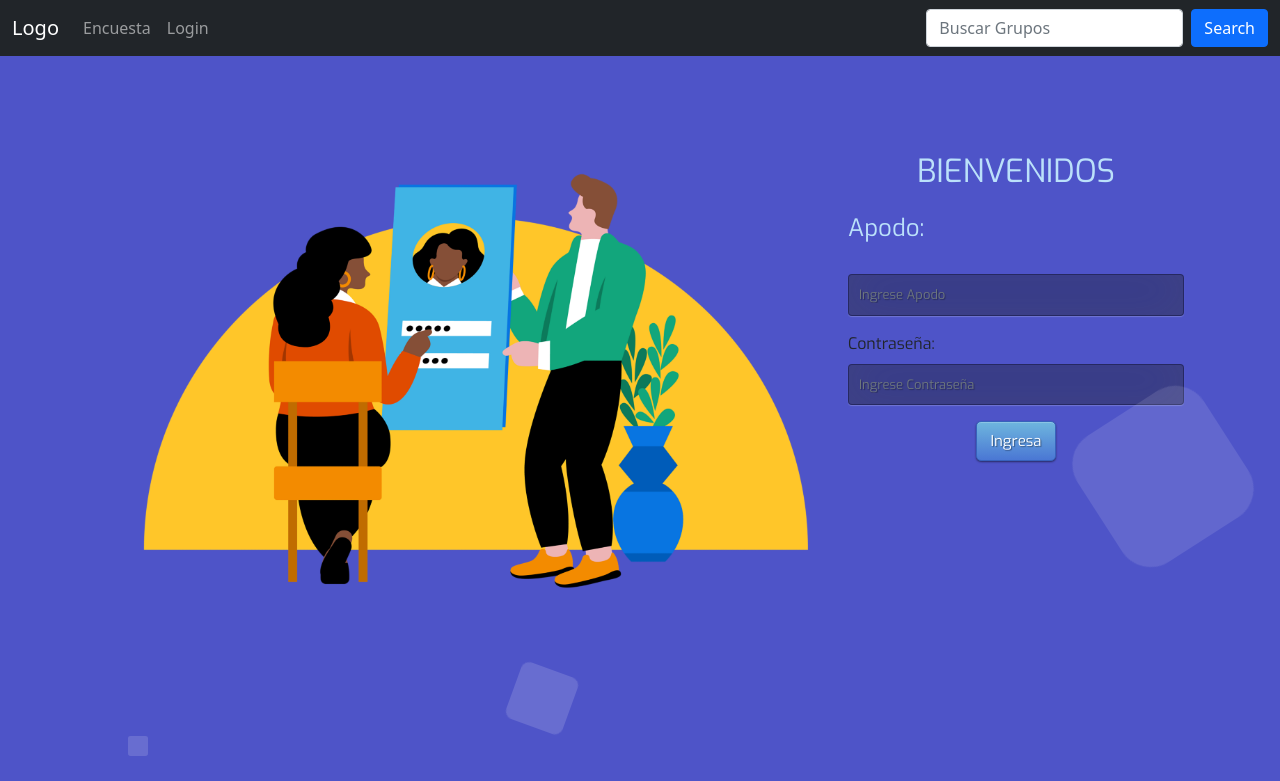
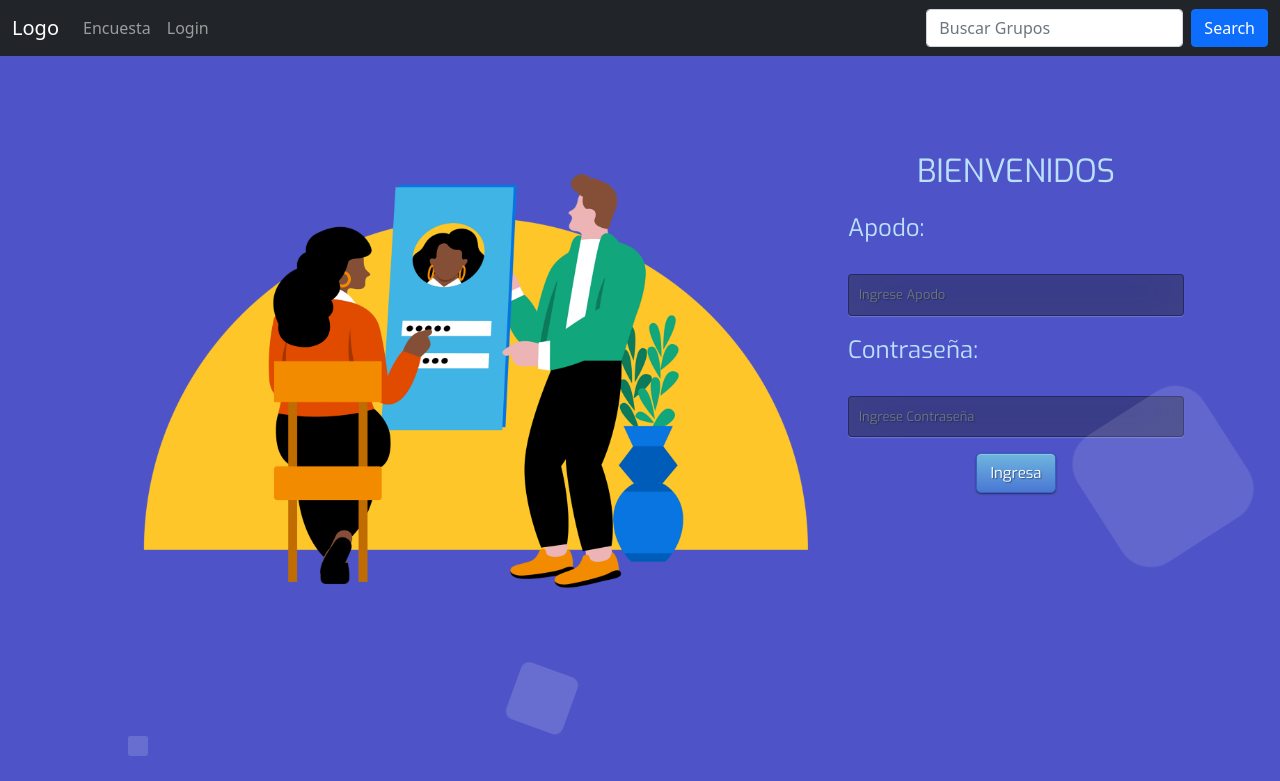
Before and after one commit to SidMox120897/ProIngSodt, an Angular app: page /login in a window 1280 px wide. Shown: the top 781 px of the page. Built offline with nearby package versions, Linux system fonts and the light colour scheme.

Commit message:
Update login.component.html

```diff
--- a/src/app/usuario/components/login/login.component.html
+++ b/src/app/usuario/components/login/login.component.html
@@ -31,7 +31,7 @@
                         >
                 </div>
                 <div class="mb-3">
-                  <label for="pwd" class="form-label" >Contraseña:</label>
+                  <div class="letra"><label for="pwd" class="form-label" >Contraseña:</label></div>
                   <input type="password"
                         class="form-control"
                         id="pwd"
```
